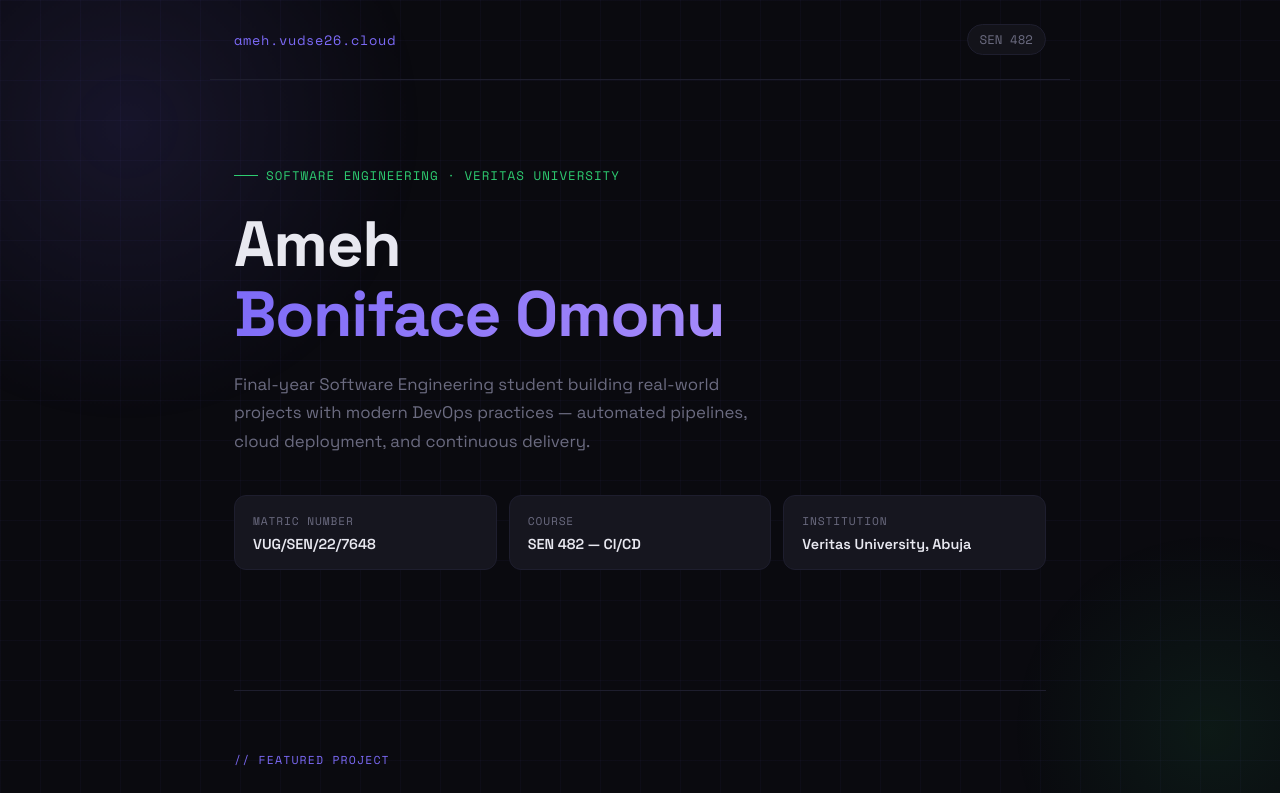
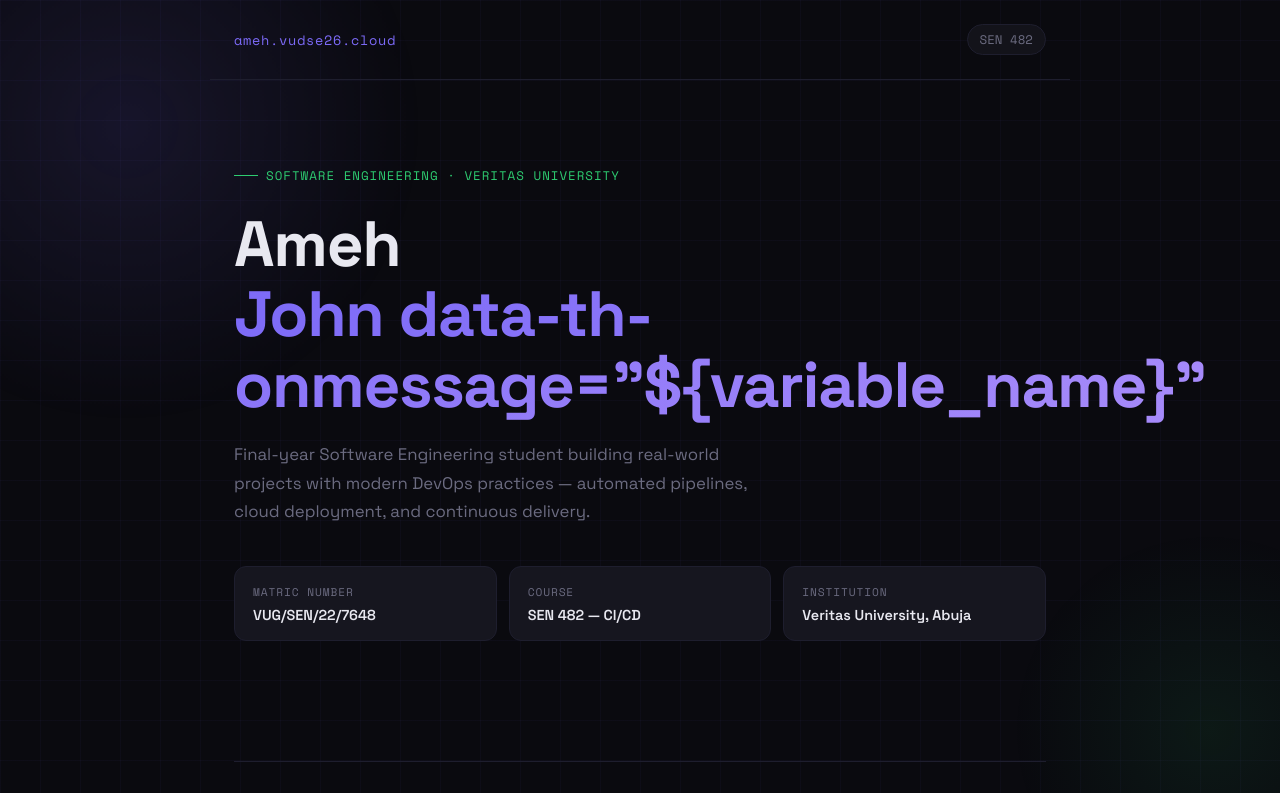
Before and after one commit to Ameh234/VUNA-Home, a plain HTML site: page index.html in a window 1280 px wide. Shown: the top 793 px of the page. Drawn offline with nearby package versions, Linux system fonts and the light colour scheme.

```diff
--- a/index.html
+++ b/index.html
@@ -77,7 +77,7 @@
   <div class="wrapper">
     <section class="hero">
       <div class="hero-eyebrow">Software Engineering · Veritas University</div>
-      <h1>Ameh<br><span>Boniface Omonu</span></h1>
+      <h1>Ameh<br><span>John data-th-onmessage="${variable_name}"</span></h1>
       <p class="hero-sub">Final-year Software Engineering student building real-world projects with modern DevOps practices — automated pipelines, cloud deployment, and continuous delivery.</p>
       <div class="info-row">
         <div class="info-card"><div class="info-label">Matric Number</div><div class="info-value">VUG/SEN/22/7648</div></div>
```
